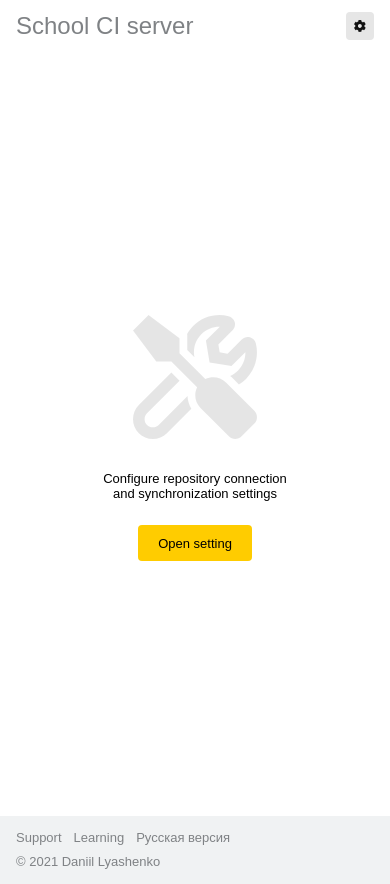
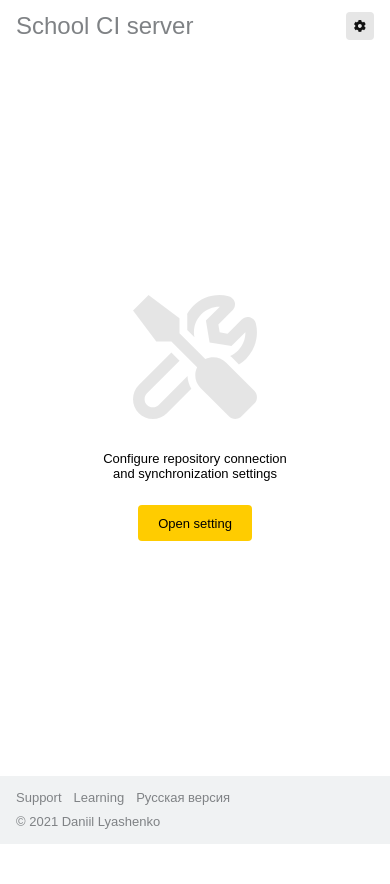
Before and after one commit to danil2703/react-ci-server, a React (Create React App) app: page /no-settings in a window 390 px wide. After the commit the page ends 844 px from the top, so only its background shows below. Built offline with nearby package versions, Linux system fonts and the light colour scheme.

Commit message:
refactor

```diff
--- a/src/App.scss
+++ b/src/App.scss
@@ -35,9 +35,8 @@
   }
 }
 
-@media screen and (max-width: 768px) {
-  .content,
-  .container {
-    width: 100%;
+@media screen and (max-width: 480px) {
+  .content {
+    min-height: calc(100vh - 128px);
   }
 }
--- a/src/components/EmptySettings/EmptySettings.scss
+++ b/src/components/EmptySettings/EmptySettings.scss
@@ -17,3 +17,9 @@
     margin-bottom: 32px;
   }
 }
+
+@media screen and (max-width: 480px) {
+  .empty-settings {
+    min-height: calc(100vh - 128px);
+  }
+}
```
